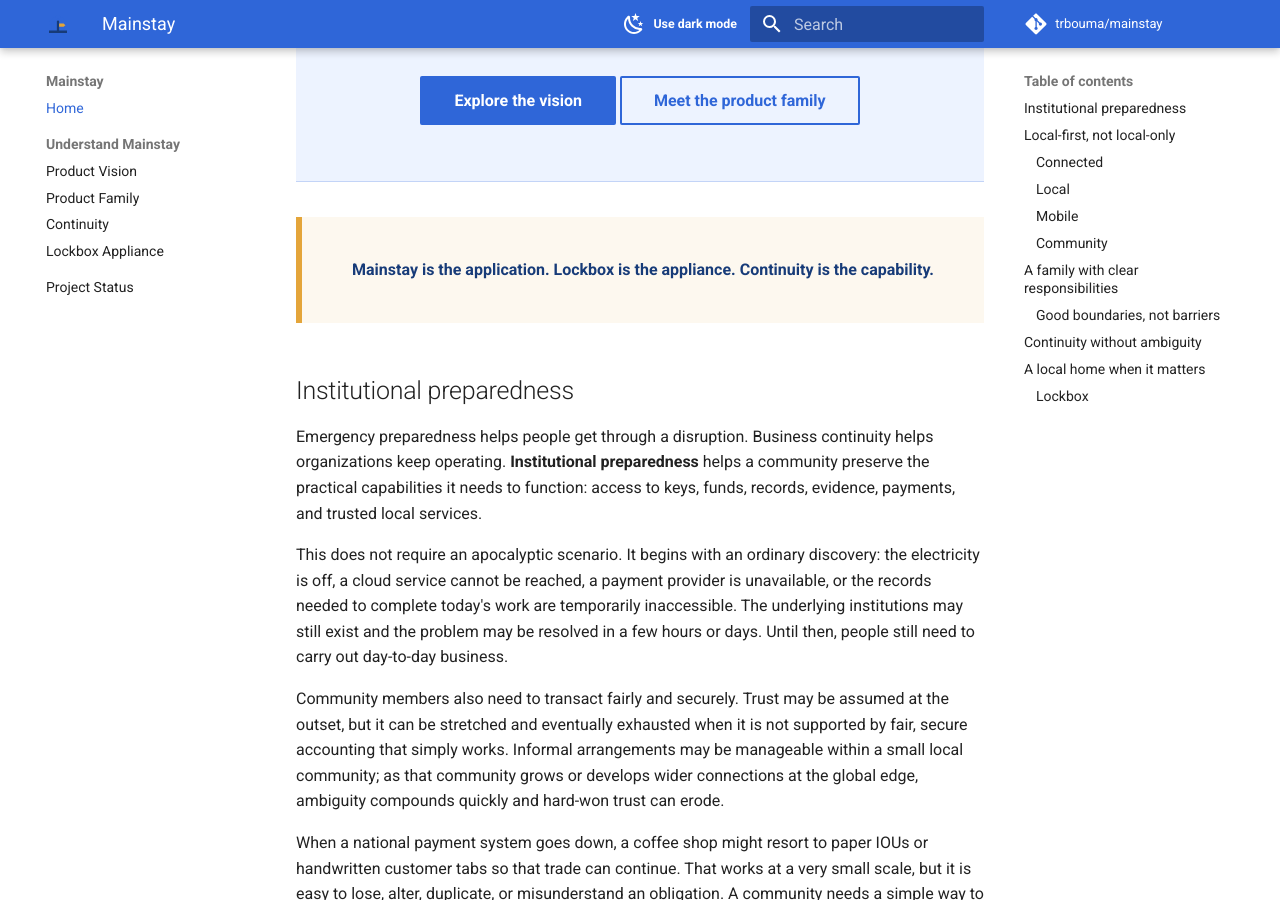
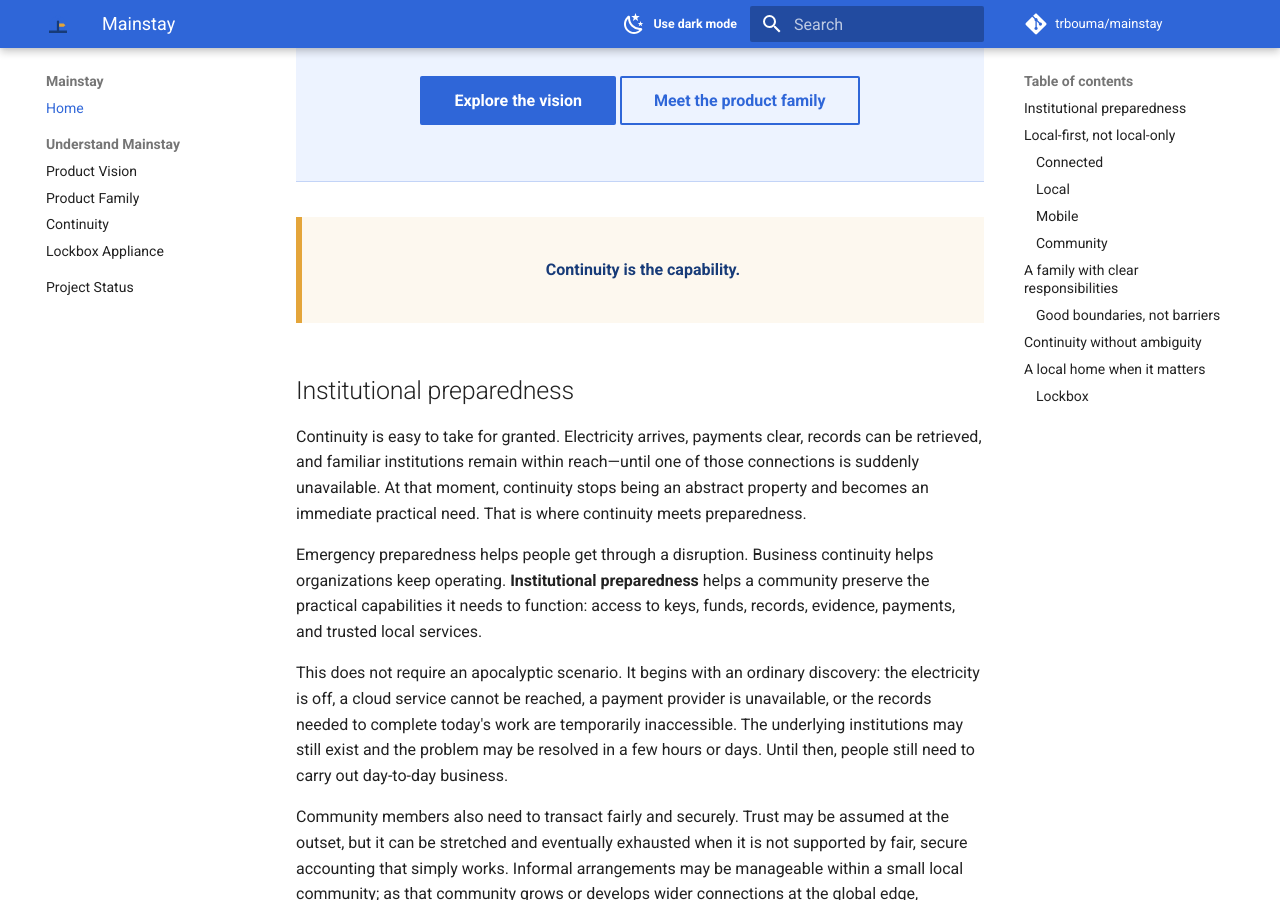
Before and after one commit to trbouma/mainstay, an MkDocs documentation site: the page built from website/index.md, in a window 1280 px wide and 900 px high, scrolled down 598 px. Built offline with MkDocs 1.6.1 and Material for MkDocs 9.7.7, drawn with Linux system fonts in a browser that asks for light colours; comment, search, counter and statistics services are not loaded.

Commit message:
docs -change lead-in

```diff
--- a/website/index.md
+++ b/website/index.md
@@ -20,11 +20,17 @@ description: A local-first application for keys, records, payments, and communit
 
 <div class="mainstay-formula" markdown>
 
-**Mainstay is the application. Lockbox is the appliance. Continuity is the capability.**
+**Continuity is the capability.**
 
 </div>
 
 ## Institutional preparedness
+
+Continuity is easy to take for granted. Electricity arrives, payments clear,
+records can be retrieved, and familiar institutions remain within reach—until
+one of those connections is suddenly unavailable. At that moment, continuity
+stops being an abstract property and becomes an immediate practical need. That
+is where continuity meets preparedness.
 
 Emergency preparedness helps people get through a disruption. Business
 continuity helps organizations keep operating. **Institutional preparedness**
```
